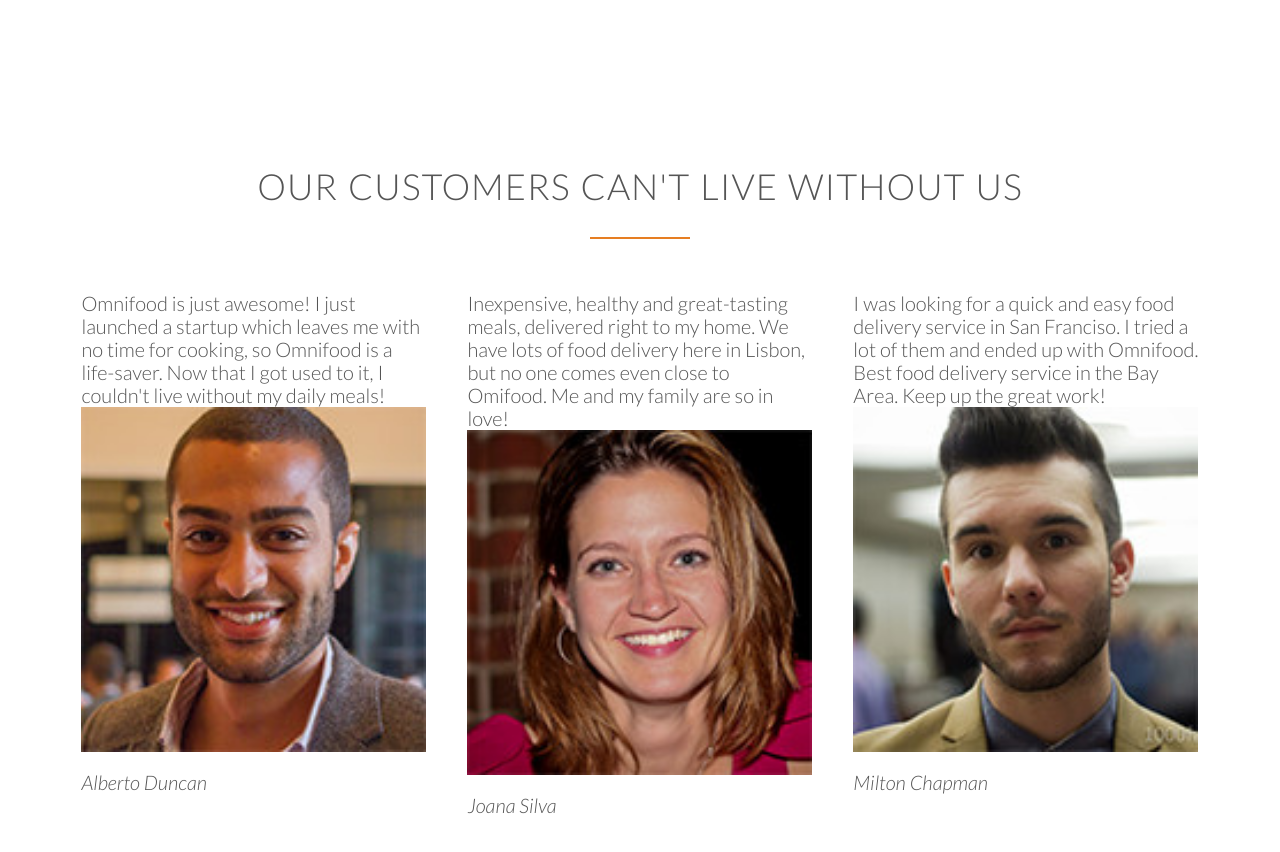
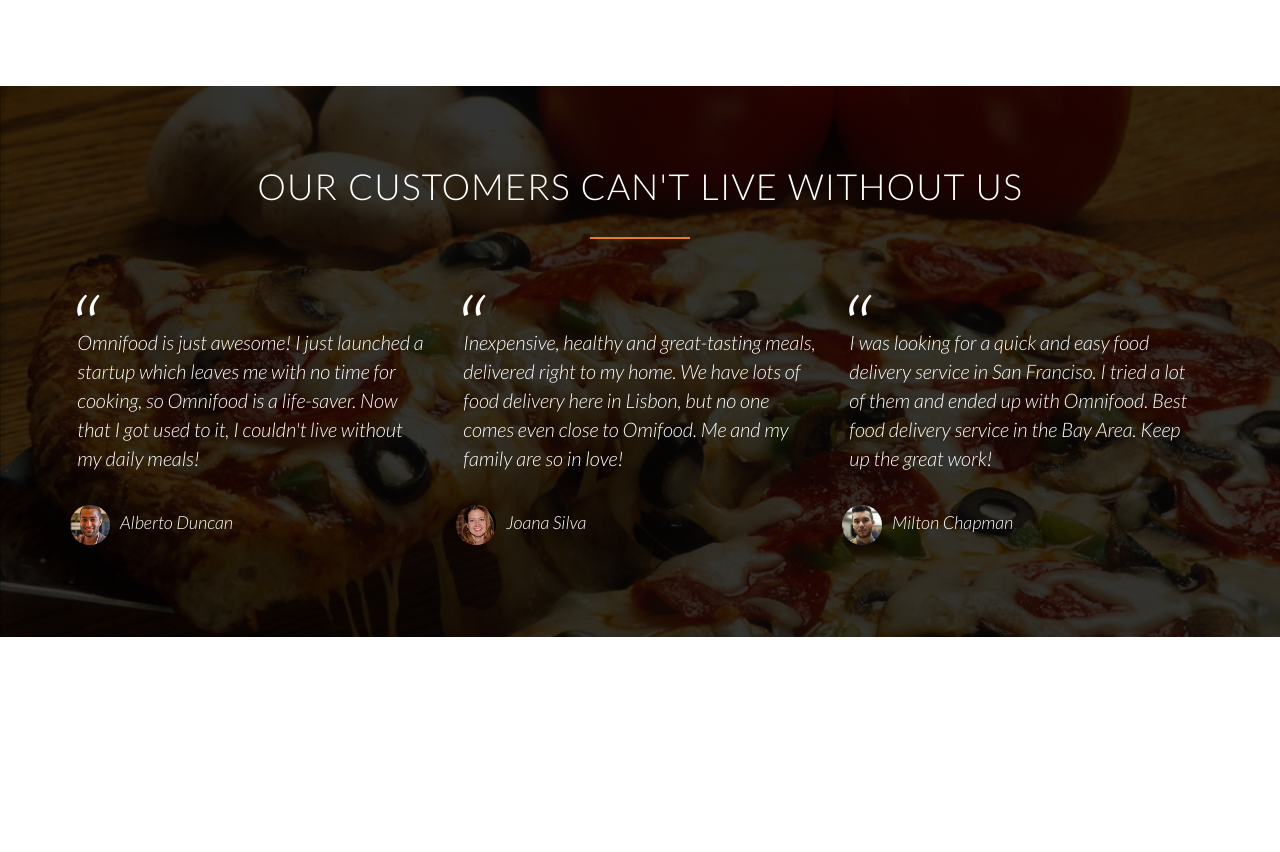
Before and after one commit to josephDorsey/testOmnifood, a plain HTML site: page Omnifood/index.html in a window 1280 px wide. Shown: the part 3261-4113 px from the top of the page. After the commit the page ends 3898 px from the top, so only its background shows below. Drawn offline with Linux system fonts and the light colour scheme; files whose address does not match are found by name.

Commit message:
finished building the customer testimonials part 2

```diff
--- a/Omnifood/index.html
+++ b/Omnifood/index.html
@@ -275,7 +275,7 @@
         <h2>Our customers can't live without us</h2>
       </div>
       <div class="row">
-        <div class="col span-1-of-3 box">
+        <div class="col span-1-of-3">
           <blockquote>
             Omnifood is just awesome! I just launched a startup which leaves me
             with no time for cooking, so Omnifood is a life-saver. Now that I
@@ -283,7 +283,7 @@
           </blockquote>
           <cite><img src="/resources/img/customer-1.jpg" />Alberto Duncan</cite>
         </div>
-        <div class="col span-1-of-3 box">
+        <div class="col span-1-of-3">
           <blockquote>
             Inexpensive, healthy and great-tasting meals, delivered right to my
             home. We have lots of food delivery here in Lisbon, but no one comes
@@ -291,7 +291,7 @@
           </blockquote>
           <cite><img src="/resources/img/customer-2.jpg" />Joana Silva</cite>
         </div>
-        <div class="col span-1-of-3 box">
+        <div class="col span-1-of-3">
           <blockquote>
             I was looking for a quick and easy food delivery service in San
             Franciso. I tried a lot of them and ended up with Omnifood. Best
--- a/Omnifood/resources/css/style.css
+++ b/Omnifood/resources/css/style.css
@@ -180,6 +180,7 @@
     url("/resources/css/img/hero.jpg");
   background-size: cover;
   background-position: center;
+  background-attachment: fixed;
   height: 100vh;
 }
 .hero-text-box {
@@ -331,3 +332,44 @@
 .city-features {
   margin-bottom: 5px;
 }
+
+/* ---------------------------------------------- */
+/* TESTIMONIALS SECTION! */
+/* ---------------------------------------------- */
+
+.section-testimonials {
+  background-image: linear-gradient(rgba(0, 0, 0, 0.8), rgba(0, 0, 0, 0.8)),
+    url(img/back-customers.jpg);
+  background-size: cover;
+  color: #fff;
+  background-attachment: fixed;
+}
+
+blockquote {
+  padding: 2%;
+  font-style: italic;
+  line-height: 145%;
+  position: relative;
+  margin-top: 40px;
+}
+
+blockquote:before {
+  content: "\201C";
+  font-size: 500%;
+  display: block;
+  position: absolute;
+  top: -5px;
+  left: -3px;
+}
+
+cite {
+  font-size: 90%;
+  margin-top: 25px;
+  display: block;
+}
+cite img {
+  height: 40px;
+  border-radius: 50%;
+  margin-right: 10px;
+  vertical-align: middle;
+}
```
Also changed, not shown: Omnifood/README.md, Omnifood/resources/css/img/back-customers.jpg (added).
